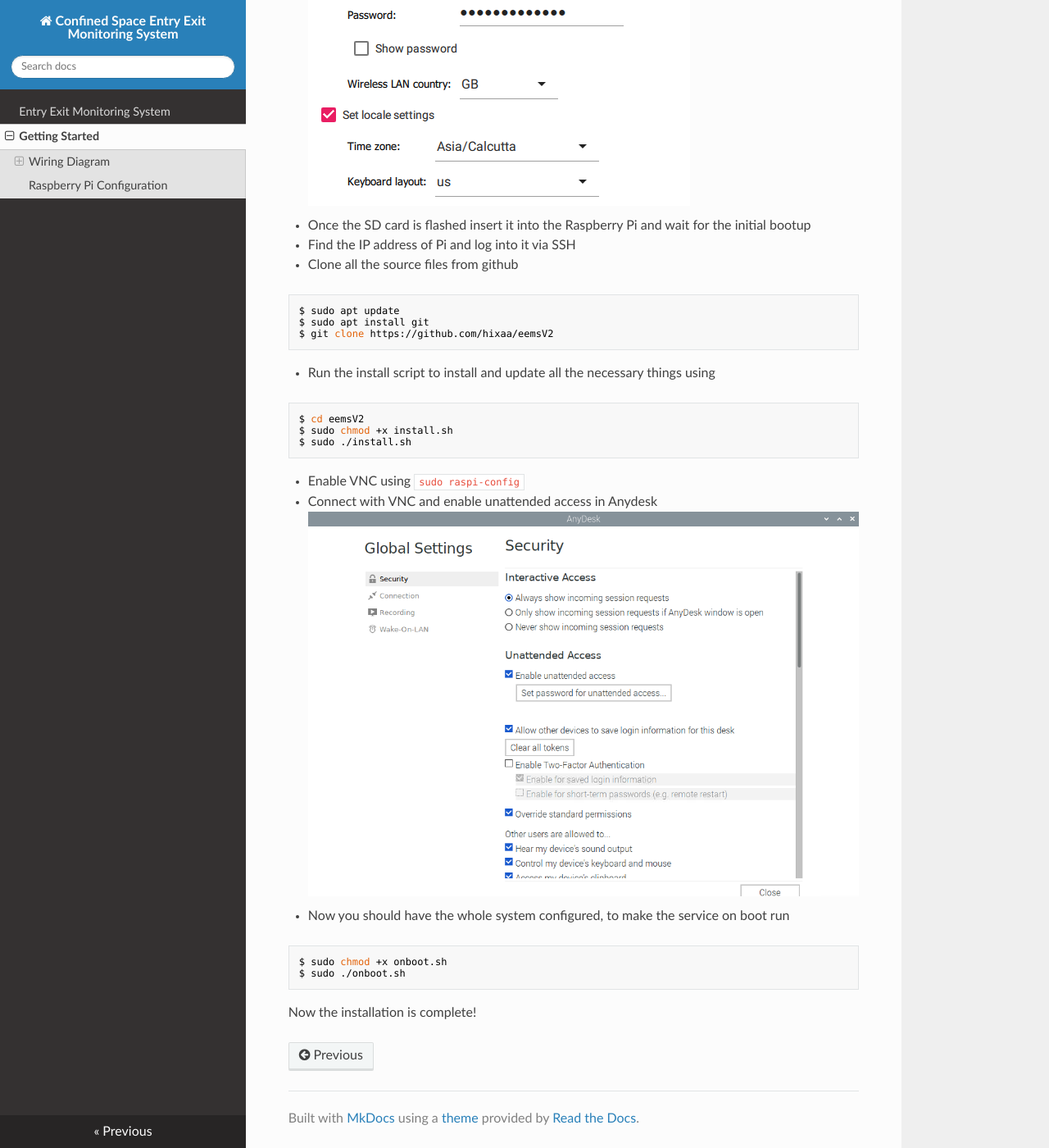
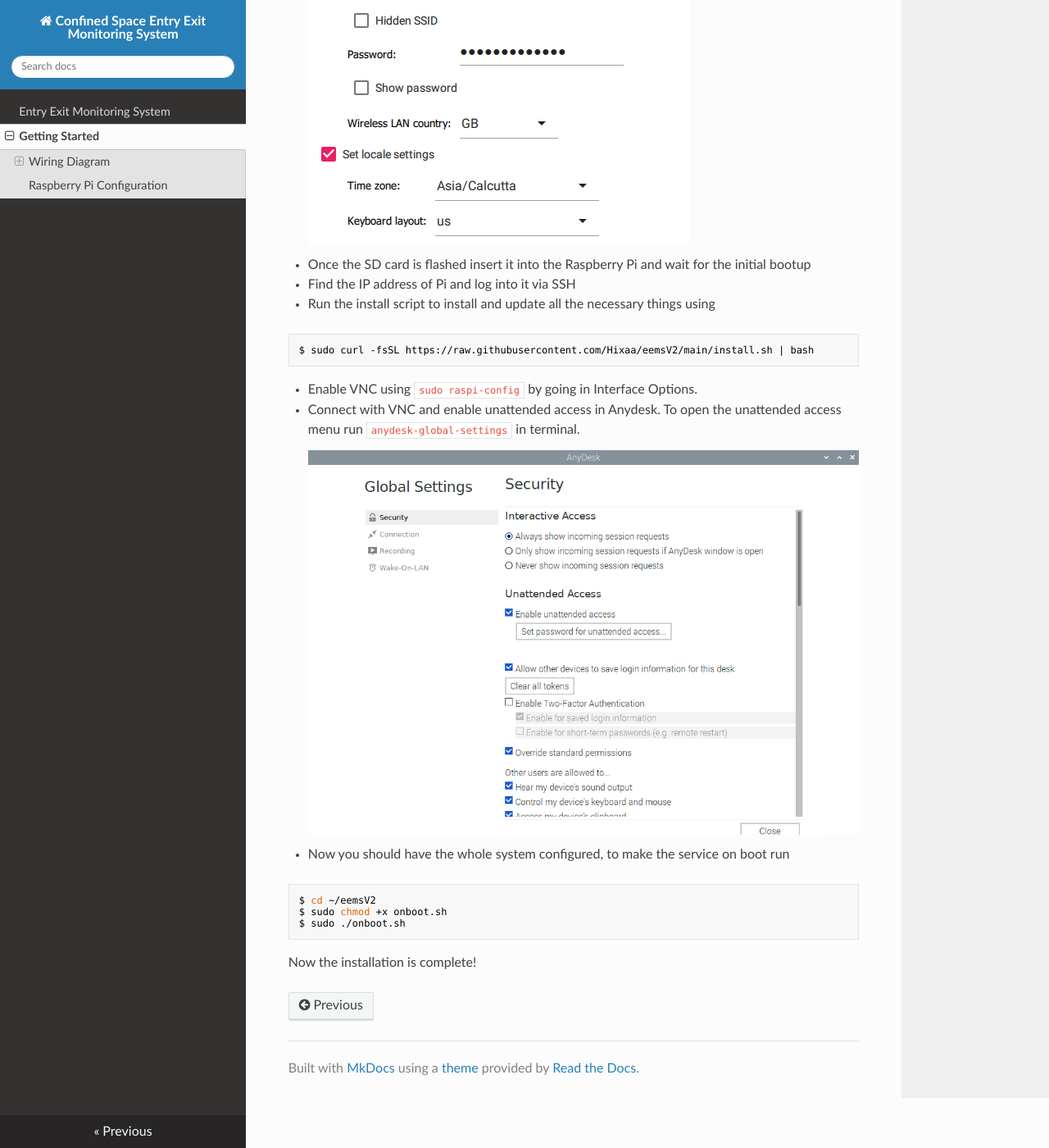
Before and after one commit to Hixaa/eems, an MkDocs documentation site: the page built from docs/getting_started.md, in a window 1280 px wide and 1400 px high, scrolled down 1683 px. Shown: the whole window at 82% size. Built offline with MkDocs 1.6.1, drawn with Linux system fonts in a browser that asks for light colours; nearby versions of some CDN libraries; some of the changed text lies outside the part shown.

Commit message:
added a few changes requested by vedant in the getting_started guide

````diff
--- a/docs/getting_started.md
+++ b/docs/getting_started.md
@@ -12,29 +12,24 @@
 
 Note: **Make sure to use Raspbian OS 32 bit Legacy. Latest Raspbian (Bullseye) is not supported by Anydesk**
 
+* Download Raspberry Pi Imager from [here](https://www.raspberrypi.com/software/).
 * Flash the SD card using a fresh Image of Raspbian OS 32 bit (Legacy).
+* Open advanced settings page from the gear icon at bottom right corner.
 * Enable SSH and WiFi using the advanced settings page.
 ![](images/os.png)
 ![](images/settings.png)
 * Once the SD card is flashed insert it into the Raspberry Pi and wait for the initial bootup
 * Find the IP address of Pi and log into it via SSH
-* Clone all the source files from github
-```sh
-$ sudo apt update
-$ sudo apt install git
-$ git clone https://github.com/hixaa/eemsV2
-```
 * Run the install script to install and update all the necessary things using
 ```sh
-$ cd eemsV2
-$ sudo chmod +x install.sh
-$ sudo ./install.sh
+$ sudo curl -fsSL https://raw.githubusercontent.com/Hixaa/eemsV2/main/install.sh | bash
 ```
-* Enable VNC using `sudo raspi-config`
-* Connect with VNC and enable unattended access in Anydesk
+* Enable VNC using `sudo raspi-config` by going in Interface Options.
+* Connect with VNC and enable unattended access in Anydesk. To open the unattended access menu run `anydesk-global-settings` in terminal.
 ![](images/unattended.png)
 * Now you should have the whole system configured, to make the service on boot run
 ```sh
+$ cd ~/eemsV2
 $ sudo chmod +x onboot.sh
 $ sudo ./onboot.sh
 ```
````
